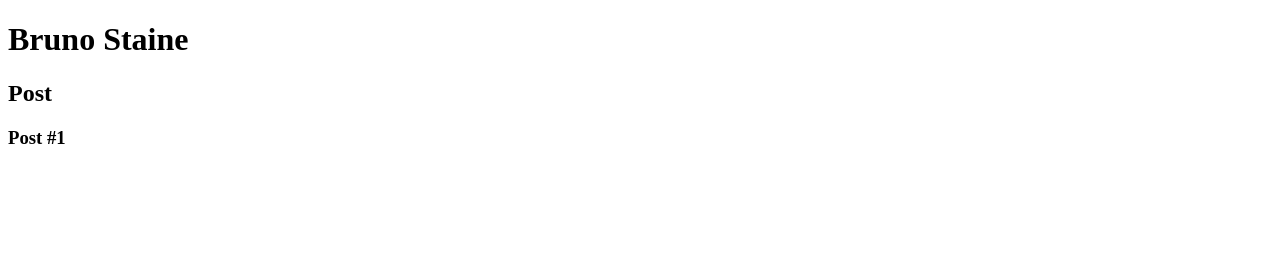
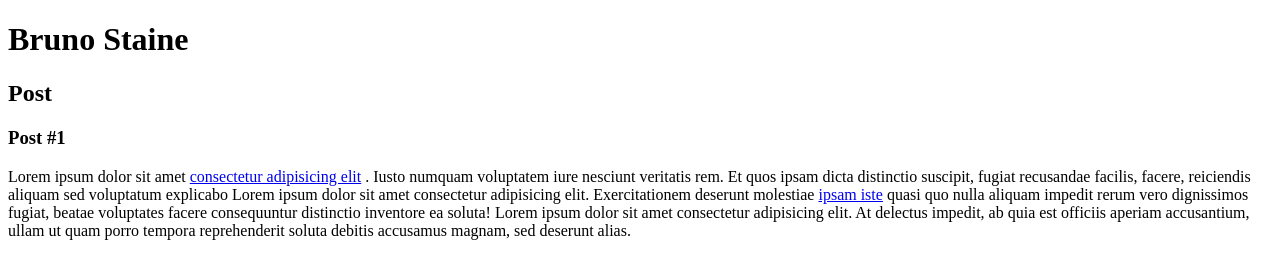
Before and after one commit to Brunostaine/Dio-repositorio, a plain HTML site: page index.html in a window 1280 px wide. Drawn offline with Linux system fonts and the light colour scheme.

Commit message:
tag de texto e links no html

```diff
--- a/index.html
+++ b/index.html
@@ -18,6 +18,9 @@
             <header>
                 <h3>Post #1</h3>
             </header>
+            <p>
+                Lorem ipsum dolor sit amet <a href="https://www.linkedin.com/in/bruno-staine-81b8a9185/" target="_blank">consectetur adipisicing elit</a> . Iusto numquam voluptatem iure nesciunt veritatis rem. Et quos ipsam dicta distinctio suscipit, fugiat recusandae facilis, facere, reiciendis aliquam sed voluptatum explicabo Lorem ipsum dolor sit amet consectetur adipisicing elit. Exercitationem deserunt molestiae <a href="mailto: brunostaine@hotmail.com">ipsam iste</a> quasi quo nulla aliquam impedit rerum vero dignissimos fugiat, beatae voluptates facere consequuntur distinctio inventore ea soluta! Lorem ipsum dolor sit amet consectetur adipisicing elit. At delectus impedit, ab quia est officiis aperiam accusantium, ullam ut quam porro tempora reprehenderit soluta debitis accusamus magnam, sed deserunt alias.
+            </p>
         </article>
     </section>
     <footer>
```
